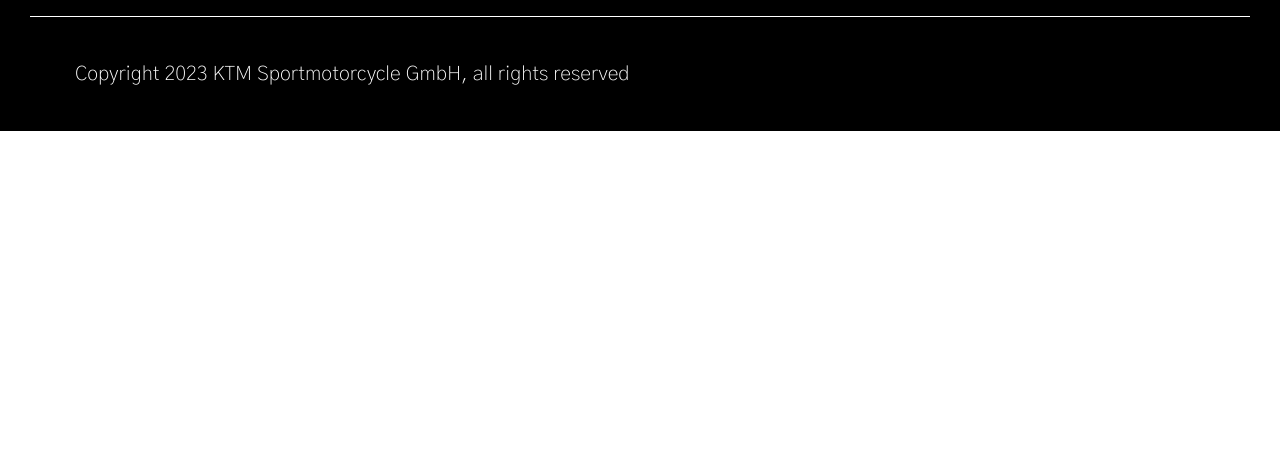
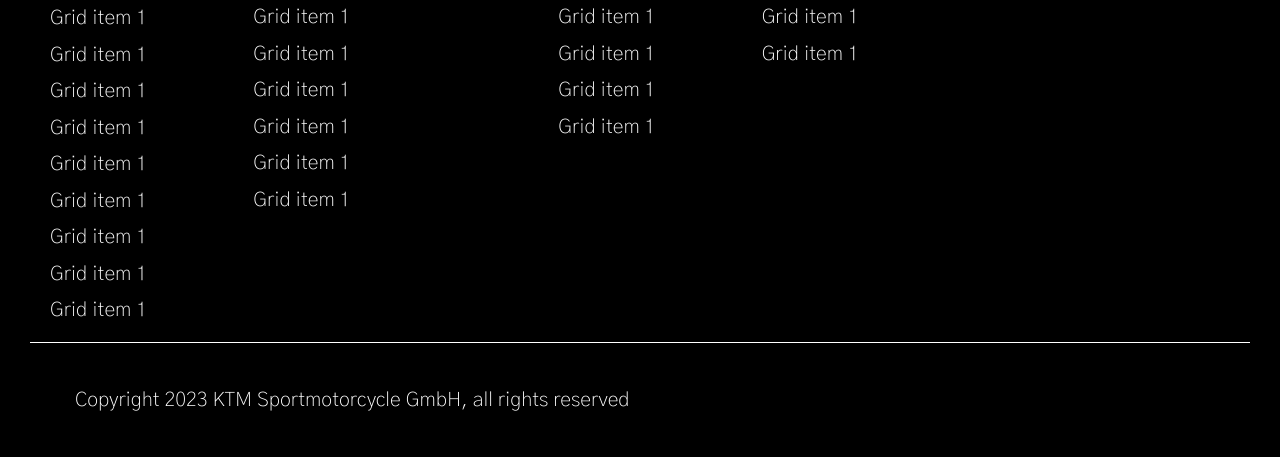
Before and after one commit to a-dith-k/ktm.com-clone, a plain HTML site: page index.html in a window 1280 px wide. Shown: the part 4466-4923 px from the top of the page. Before the commit the page ends 4597 px from the top, so only its background shows below. Drawn offline with nearby package versions, Linux system fonts and the light colour scheme.

Commit message:
div close and open using javascript added

```diff
--- a/index.html
+++ b/index.html
@@ -281,7 +281,7 @@
 <footer class="row bg-black  pt-5 pe-5 ps-5">
     <div class="col-12 col-xl-2 p-4 ">
         <button class="w-5 h-3 fs-1 bg-transparent border-0 text-white" onclick="showGrid1()">THE COMPANY</button>
-        <div id="grid-company">
+        <div id="grid-company" class="d-xl-block">
             <div class="d-grid gap-1 text-white display-5">
                 <a href="#" class="list-group-item  ">
                     <div class="p-2 ">Grid item 1</div>
@@ -317,7 +317,7 @@
     </div>
     <div class="col-12 col-xl-3 p-4 ">
         <button class="w-5 h-3 fs-1 bg-transparent border-0 text-white" onclick="showGrid2()">KTM WORLD</button>
-        <div id="grid-world">
+        <div id="grid-world" class="d-xl-block">
             <div class="d-grid gap-1 text-white display-5">
                 <a href="#" class="list-group-item  ">
                     <div class="p-2 ">Grid item 1</div>
@@ -348,7 +348,7 @@
     </div>
     <div class="col-12 col-xl-2 p-4 ">
         <button class="w-5 h-3 fs-1 bg-transparent border-0 text-white" onclick="showGrid3()">SERVICE</button>
-            <div id="grid-service">
+            <div id="grid-service" class="d-xl-block">
                 <div class="d-grid gap-1 text-white display-5">
                     <a href="#" class="list-group-item  ">
                         <div class="p-2 ">Grid item 1</div>
@@ -372,7 +372,7 @@
     </div>
     <div class="col-12 col-xl-3 p-4 ">
         <button class="w-5 h-3 fs-1 bg-transparent border-0 text-white" onclick="showGrid4()">LEGAL</button>
-        <div id="grid-legal">
+        <div id="grid-legal" class="d-xl-block">
             <div class="d-grid gap-1 text-white display-5">
                 <a href="#" class="list-group-item  ">
                     <div class="p-2 ">Grid item 1</div>
```
